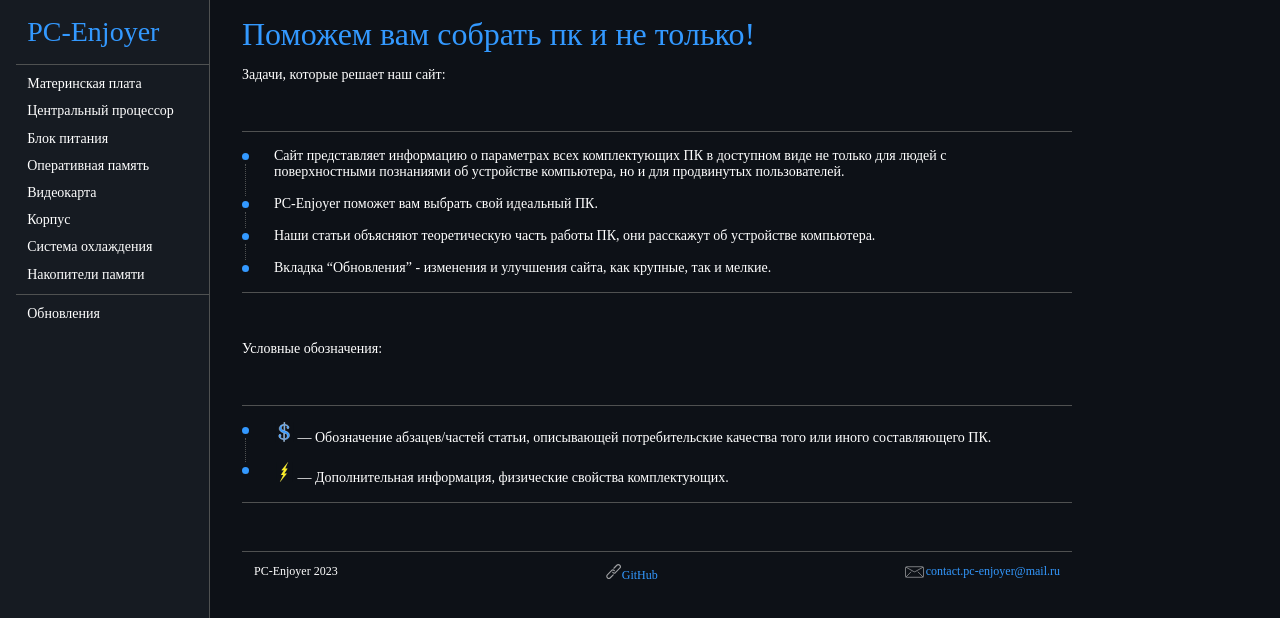
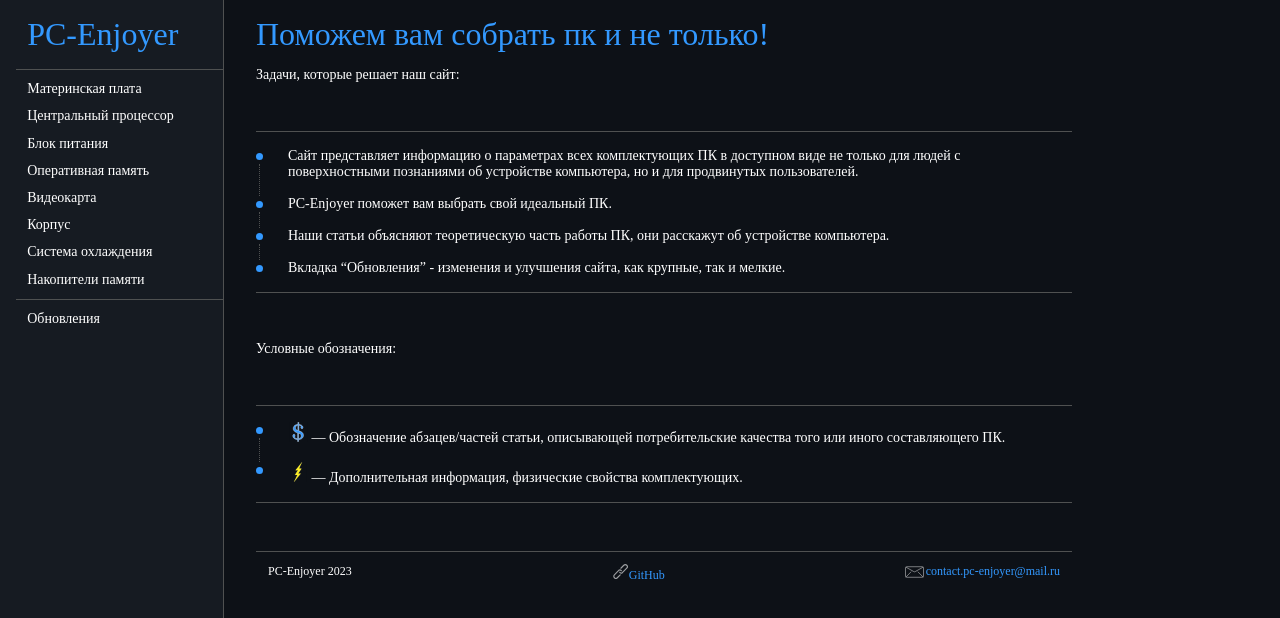
Before and after one commit to turbopypip/pc-enjoyer2.0, a React (Create React App) app: page / in a window 1280 px wide. Shown: the top 618 px of the page. Built offline with nearby package versions, Linux system fonts and the light colour scheme; a web font is replaced by a local one.

Commit message:
Fixed logo styles

```diff
--- a/src/Css/App.css
+++ b/src/Css/App.css
@@ -246,7 +246,7 @@
     top: 0;
     height: 100vh;
     bottom: 0;
-    width: 15em;
+    width: 16em;
     margin: 0;
     border-right: 0.1rem solid #4f5151;
     background-color: #161b22;
@@ -270,7 +270,7 @@
   /* Navigation panel (PC)*/
 
   .Pc-EnjoyerLogo {
-    font-size: 28px;
+    font-size: 32px;
   }
 
   .Pc-EnjoyerLogo:hover {
@@ -619,7 +619,7 @@
   .Pc-EnjoyerLogoPhone {
     margin: auto;
     color: aliceblue;
-    font-size: 16px;
+    font-size: 18px;
   }
   .navigationPhone {
     top: 0;
```
